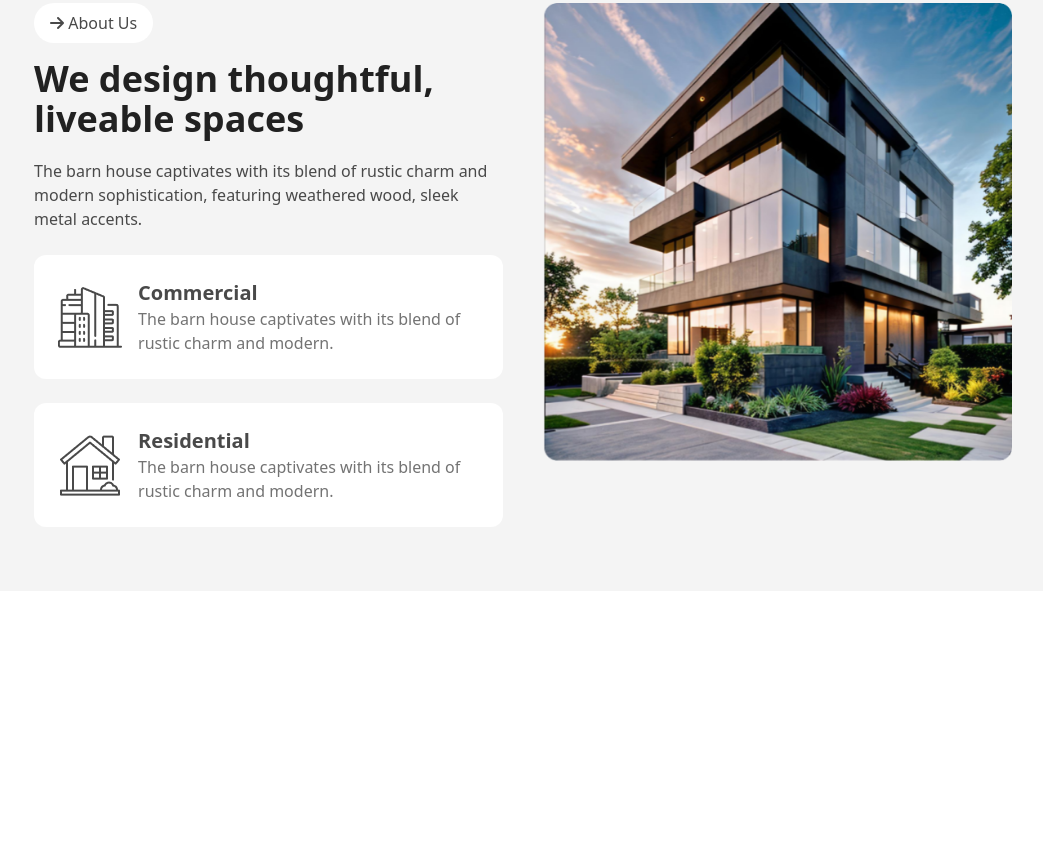
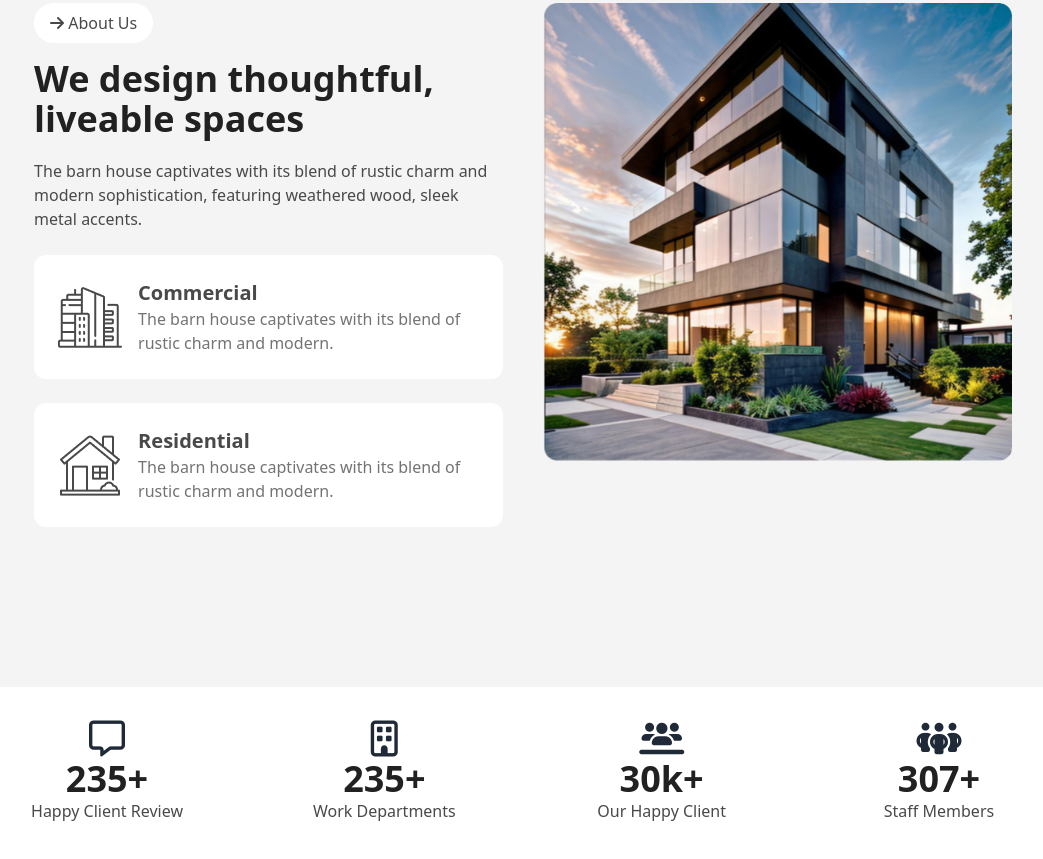
Before and after one commit to salehsiam/rinterio-house-booking, a plain HTML site: page index.html in a window 1280 px wide. Shown: the part 911-1770 px from the top of the page, without its empty margins (117-1160 px from the left). Before the commit the page ends 1502 px from the top, so only its background shows below. Drawn offline with nearby package versions, Linux system fonts and the light colour scheme.

Commit message:
stats section

```diff
--- a/index.html
+++ b/index.html
@@ -198,6 +198,38 @@
             </div>
           </div>
         </section>
+        <!-- stats section -->
+        <section class="w-11/12 mx-auto my-24">
+          <div
+            class="bg-white rounded-xl grid grid-cols-1 md:grid-cols-2 p-8 lg:grid-cols-4 space-y-6 lg:space-y-0"
+          >
+            <!-- cart1 -->
+            <div class="flex flex-col justify-center items-center">
+              <i class="fa-regular fa-message text-4xl"></i>
+              <h2 class="text-4xl text-t_text font-bold">235+</h2>
+              <p class="text-d_text">Happy Client Review</p>
+            </div>
+            <!-- cart2 -->
+            <div class="flex flex-col justify-center items-center">
+              <i class="fa-regular fa-building text-4xl"></i>
+              <h2 class="text-4xl text-t_text font-bold">235+</h2>
+              <p class="text-d_text">Work Departments</p>
+            </div>
+            <!-- cart3 -->
+            <div class="flex flex-col justify-center items-center">
+              <i class="fa-solid fa-users-line text-4xl"></i>
+              <h2 class="text-4xl text-t_text font-bold">30k+</h2>
+              <p class="text-d_text">Our Happy Client</p>
+            </div>
+            <!-- cart-4 -->
+            <div class="flex flex-col justify-center items-center">
+              <i class="fa-solid fa-people-group text-4xl"></i>
+              <h2 class="text-4xl text-t_text font-bold">307+</h2>
+              <p class="text-d_text">Staff Members</p>
+            </div>
+          </div>
+        </section>
+        <!-- work process section -->
       </div>
     </main>
   </body>
```
